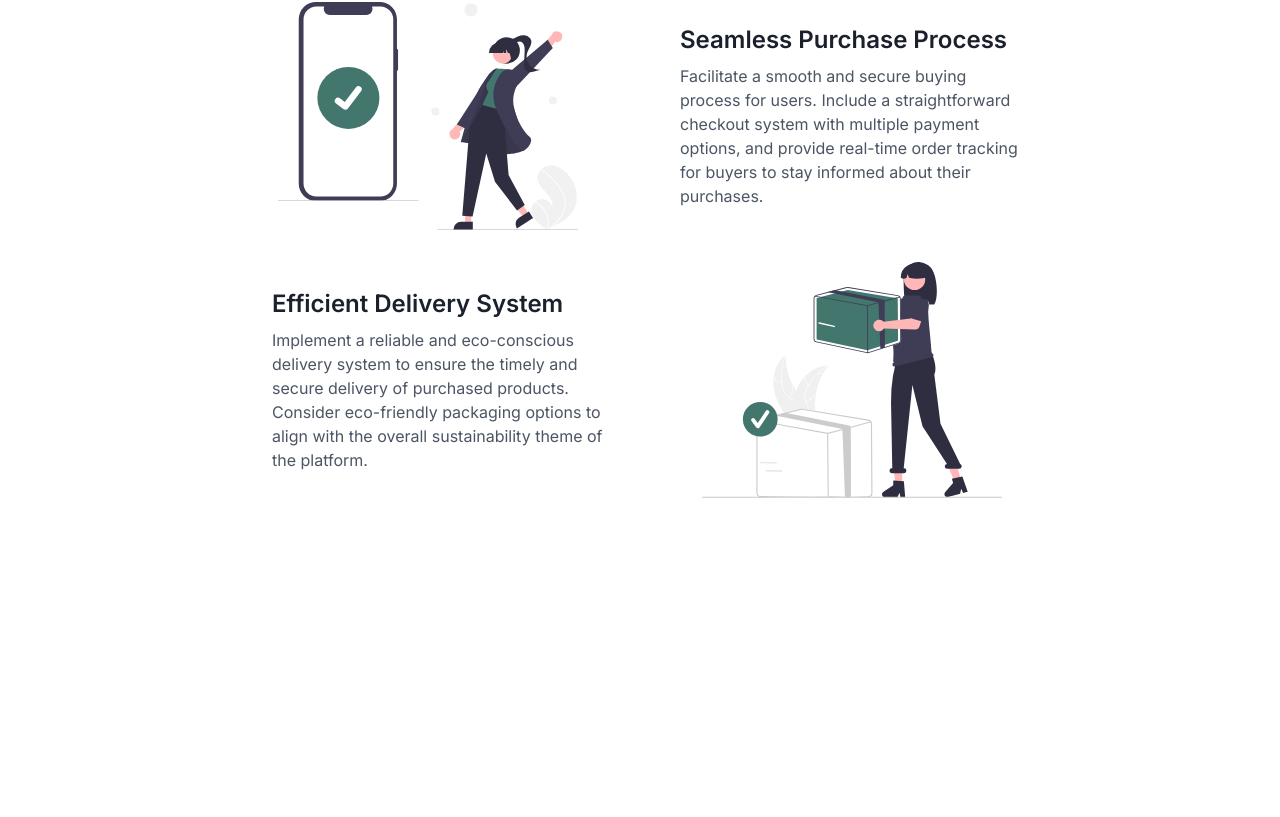
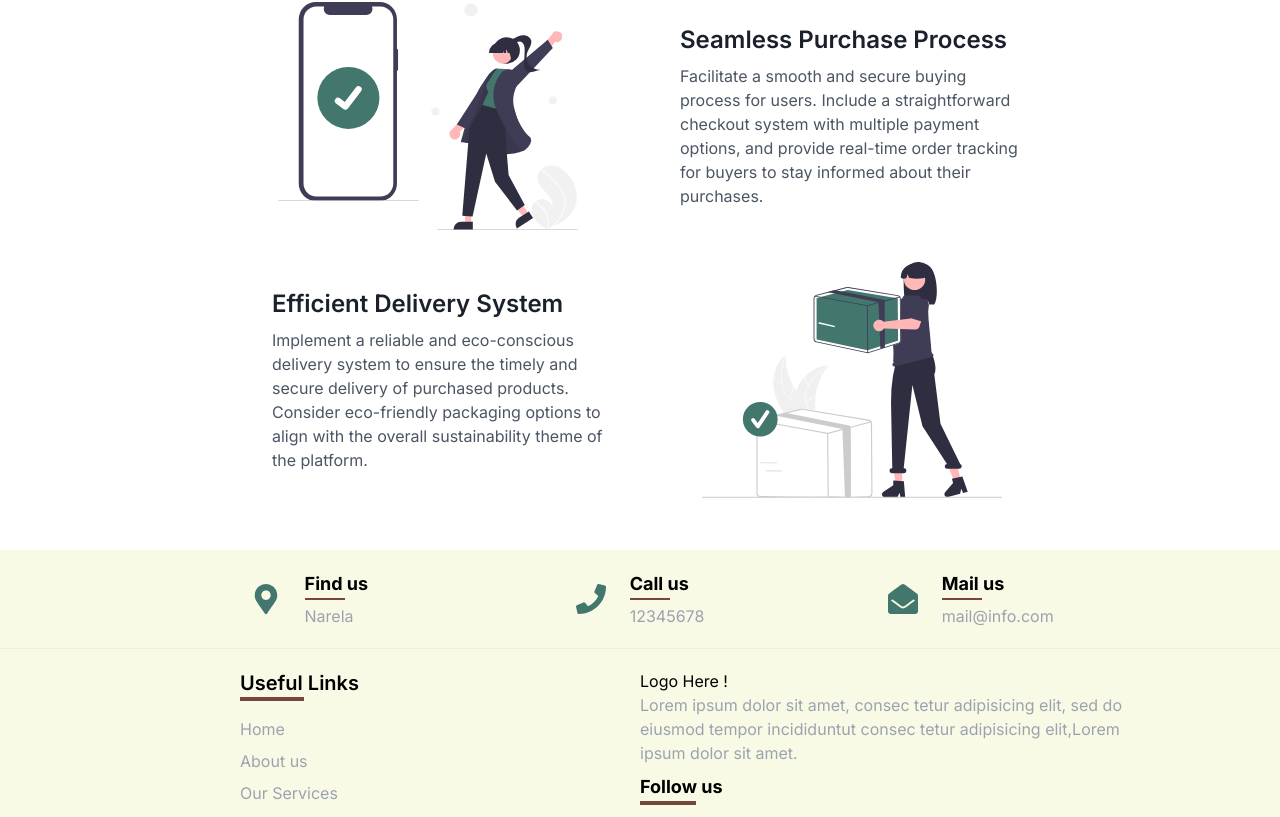
Before and after one commit to hackathon-19-20/eco-craft-corner, a Next.js app: page / in a window 1280 px wide. Shown: the part 1956-2773 px from the top of the page. Before the commit the page ends 2506 px from the top, so only its background shows below. Built offline with nearby package versions, Linux system fonts and the light colour scheme.

Commit message:
Added Footer

```diff
--- /dev/null
+++ b/src/app/components/home/Footer.tsx
@@ -0,0 +1,124 @@
+import { Divider } from "@chakra-ui/react";
+import React from "react";
+import {
+  FaMapMarkerAlt,
+  FaPhone,
+  FaEnvelopeOpen,
+  FaTelegramPlane,
+  FaFacebook,
+  FaInstagram,
+  FaLinkedin,
+} from "react-icons/fa";
+
+const Footer = () => {
+  return (
+    <footer className="bg-lightYellow text-gray-400">
+      <div className="py-5 px-20">
+        <div className="row flex gap-8 px-20 justify-center mb-30">
+          <div className="basis-1/3">
+            <div className="single-cta flex justify-center items-center gap-6">
+              <FaMapMarkerAlt className="text-primary text-3xl" />
+              <div className="cta-text">
+                <h4 className="text-black text-lg font-bold">Find us</h4>
+                <div className=" h-[2px] w-10 bg-secondary mb-1"></div>
+                <span>Narela</span>
+              </div>
+            </div>
+          </div>
+          <div className="basis-1/3">
+            <div className="flex justify-center items-center gap-6">
+              <FaPhone className="text-primary text-3xl" />
+              <div className="cta-text">
+                <h4 className="text-black text-lg font-bold">Call us</h4>
+                <div className=" h-[2px] w-10 bg-secondary mb-1"></div>
+                <span>12345678</span>
+              </div>
+            </div>
+          </div>
+          <div className="basis-1/3">
+            <div className="flex justify-center items-center gap-6">
+              <FaEnvelopeOpen className="text-primary text-3xl" />
+              <div className="cta-text">
+                <h4 className="text-black text-lg font-bold">Mail us</h4>
+                <div className="h-[2px] w-10 bg-secondary mb-1"></div>
+                <span>mail@info.com</span>
+              </div>
+            </div>
+          </div>
+        </div>
+      </div>
+      <Divider />
+      <div className="py-5   px-32">
+        <div className="mb-30 flex justify-around">
+          <div className="flex flex-col gap-4 basis-1/2 pl-28">
+            <div className=" text-xl font-semibold">
+              <h3 className="text-black">Useful Links</h3>
+              <div className=" h-1 w-16 bg-secondary"></div>
+            </div>
+            <ul className="flex flex-col gap-2">
+              <li>
+                <a href="#">Home</a>
+              </li>
+              <li>
+                <a href="#">About us</a>
+              </li>
+              <li>
+                <a href="#">Our Services</a>
+              </li>
+              <li>
+                <a href="#">Contact us</a>
+              </li>
+            </ul>
+          </div>
+
+          <div className="col-xl-4 col-lg-4 mb-50 basis-1/2">
+            <div className="footer-widget">
+              <div className="text-black">Logo Here !</div>
+              <div className="footer-text">
+                <p>
+                  Lorem ipsum dolor sit amet, consec tetur adipisicing elit, sed
+                  do eiusmod tempor incididuntut consec tetur adipisicing
+                  elit,Lorem ipsum dolor sit amet.
+                </p>
+              </div>
+              <div className="flex flex-col gap-4 mt-2">
+                <span className="text-black text-lg font-bold">
+                  Follow us
+                  <div className=" h-1 w-14 bg-secondary"></div>
+                </span>
+                <div className="flex gap-4">
+                  <a href="#">
+                    <FaFacebook className="text-blue-600 hover:text-orange-500 text-3xl" />
+                  </a>
+                  <a href="#">
+                    <FaInstagram className="text-pink-600 hover:text-orange-500 text-3xl" />
+                  </a>
+                  <a href="#">
+                    <FaLinkedin className="text-blue-700 hover:text-orange-500 text-3xl" />
+                  </a>
+                </div>
+              </div>
+            </div>
+          </div>
+        </div>
+      </div>
+
+      <div className="copyright-area bg-gray-800 py-4 text-gray-400 w-full">
+        <div className="container">
+          <div className="row">
+            <div className="col-xl-6 col-lg-6 text-center text-lg-left">
+              <div className="copyright-text">
+                <p>
+                  Copyright &copy; {new Date().getFullYear()}, All Right
+                  Reserved{" "}
+                </p>
+              </div>
+            </div>
+          </div>
+        </div>
+      </div>
+    </footer>
+  );
+};
+
+export default Footer;
--- a/src/app/layout.tsx
+++ b/src/app/layout.tsx
@@ -2,6 +2,7 @@ import type { Metadata } from "next";
 import { Providers } from "./providers";
 import { Inter } from "next/font/google";
 import "./globals.css";
+import Footer from "./components/home/Footer";
 
 const inter = Inter({ subsets: ["latin"] });
 
@@ -18,7 +19,10 @@ export default function RootLayout({
   return (
     <html lang="en">
       <body className={inter.className}>
-        <Providers>{children}</Providers>
+        <Providers>
+          {children}
+          <Footer />
+        </Providers>
       </body>
     </html>
   );
--- a/tailwind.config.ts
+++ b/tailwind.config.ts
@@ -16,6 +16,7 @@ const config: Config = {
       colors: {
         primary: "#43766C", // Replace with your desired color code
         secondary: "#76453B", // Replace with your desired color code
+        lightYellow: "#F8FAE5",
       },
     },
   },
```
Also changed, not shown: public/feature3.svg.
